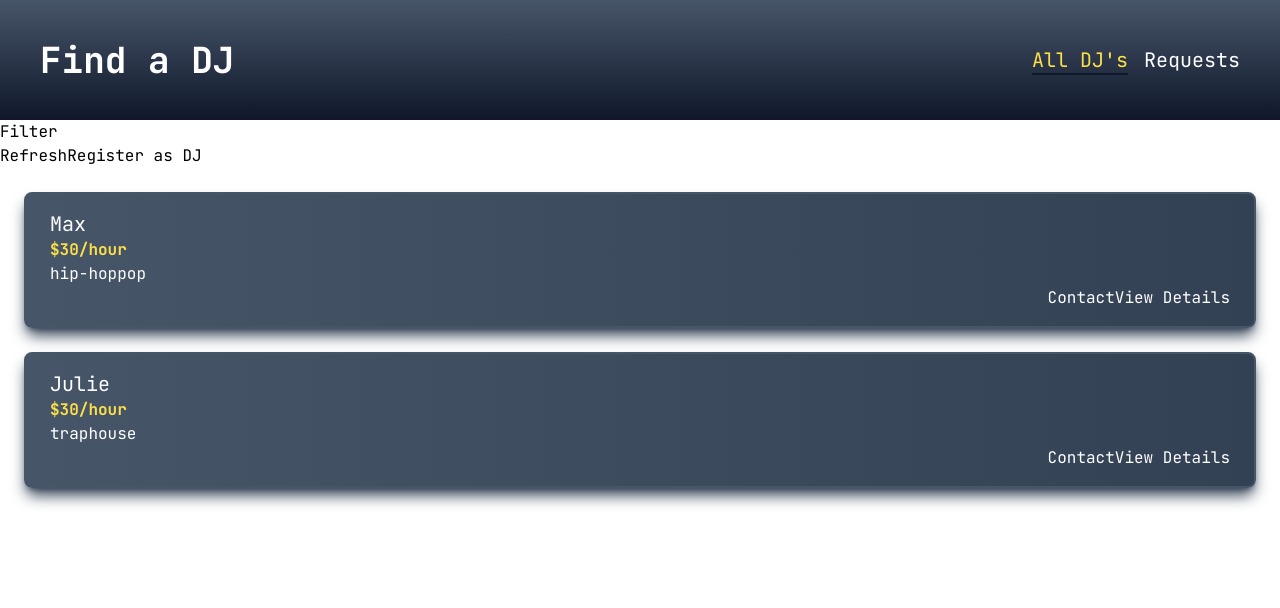
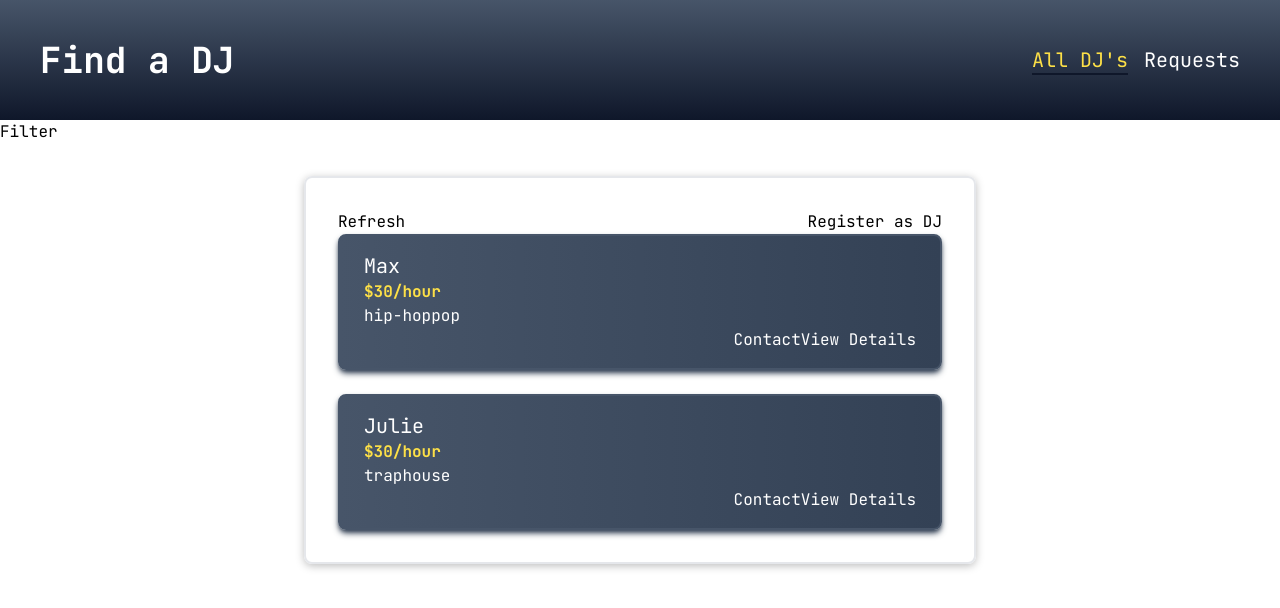
Before and after one commit to henriquecfaguiar/dj-finder, a Vue app: page /djs in a window 1280 px wide. Shown: the top 608 px of the page. Built offline with nearby package versions, Linux system fonts and the light colour scheme.

Commit message:
Add base card component

```diff
--- a/src/components/djs/DjItem.vue
+++ b/src/components/djs/DjItem.vue
@@ -33,7 +33,7 @@ const djDetailsLink = computed(() => {
 
 <template>
   <li
-    class="rounded-lg border-2 border-slate-600 bg-gradient-to-r from-slate-600 to-slate-700 py-4 px-6 text-white shadow-lg shadow-slate-700"
+    class="rounded-lg border-2 border-slate-600 bg-gradient-to-r from-slate-600 to-slate-700 py-4 px-6 text-white shadow-md shadow-slate-700"
   >
     <h3 class="text-xl">{{ artistName }}</h3>
     <h4 class="font-bold text-yellow-300">{{ `$${rate}/hour` }}</h4>
--- /dev/null
+++ b/src/components/ui/BaseCard.vue
@@ -0,0 +1,5 @@
+<template>
+  <div class="mx-auto my-8 max-w-2xl rounded-lg border-2 p-8 shadow-custom">
+    <slot></slot>
+  </div>
+</template>
--- a/src/main.js
+++ b/src/main.js
@@ -3,6 +3,8 @@ import { createPinia } from 'pinia';
 
 import App from './App.vue';
 import router from './router';
+
+import BaseCard from './components/ui/BaseCard.vue';
 
 import './style.css';
 
@@ -10,5 +12,6 @@ const app = createApp(App);
 
 app.use(createPinia());
 app.use(router);
+app.component('base-card', BaseCard);
 
 app.mount('#app');
--- a/src/views/djs/DjsList.vue
+++ b/src/views/djs/DjsList.vue
@@ -9,12 +9,13 @@ const hasDjs = store.hasDjs;
 
 <template>
   <section>Filter</section>
+  <base-card>
     <section>
-    <div class="controls">
+      <div class="controls flex justify-between">
         <button>Refresh</button>
         <RouterLink to="/register">Register as DJ</RouterLink>
       </div>
-    <ul class="space-y-6 p-6" v-if="hasDjs">
+      <ul class="space-y-6" v-if="hasDjs">
         <DjItem
           v-for="dj in djsList"
           :key="dj.id"
@@ -26,4 +27,5 @@ const hasDjs = store.hasDjs;
       </ul>
       <p v-else>No DJ's found.</p>
     </section>
+  </base-card>
 </template>
--- a/tailwind.config.js
+++ b/tailwind.config.js
@@ -6,6 +6,9 @@ module.exports = {
       fontFamily: {
         sans: ['JetBrains Mono', 'sans-serif'],
       },
+      boxShadow: {
+        custom: '0 2px 8px rgba(0, 0, 0, 0.26)',
+      },
     },
   },
   plugins: [],
```
Lines whose indentation alone changed are shown as unchanged.
